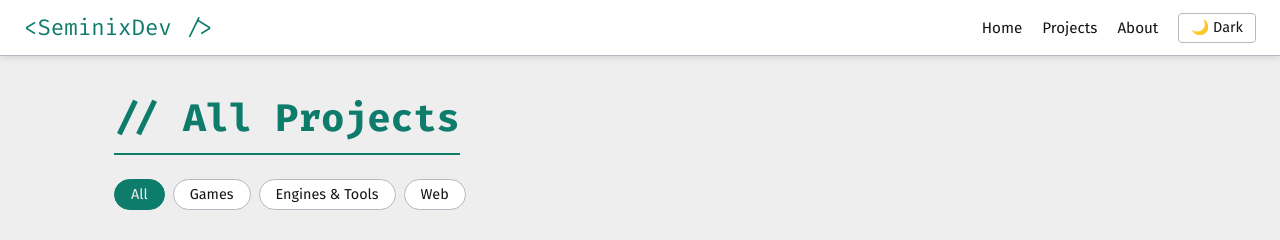
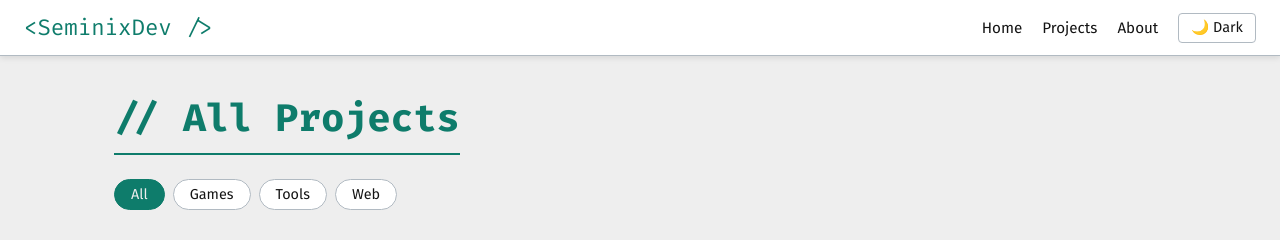
Before and after one commit to SeminixDev/seminixdev.github.io, an Astro site: page /projects in a window 1280 px wide. Shown: the top 240 px of the page. Built offline with nearby package versions, Linux system fonts and the light colour scheme; Astro itself is replaced by a stand-in of ours; grey boxes are pictures that could not be loaded.

Commit message:
Add Cloudfare Analytics

```diff
--- a/src/layouts/BaseLayout.astro
+++ b/src/layouts/BaseLayout.astro
@@ -91,5 +91,7 @@ const pageTitle = title === 'Piotr Moskala'
         });
       })();
     </script>
+    <!-- Cloudflare Web Analytics -->
+    <script type='module' src='https://static.cloudflareinsights.com/beacon.min.js' data-cf-beacon='{"token": "7c7e8955402841058c9325b5ab534f91"}'> </script>
   </body>
 </html>
--- a/src/pages/projects.astro
+++ b/src/pages/projects.astro
@@ -11,7 +11,7 @@ const projects = allProjects.sort((a, b) => b.data.date.localeCompare(a.data.dat
 const tabs = [
   { label: 'All',             value: 'all'    },
   { label: 'Games',           value: 'game'   },
-  { label: 'Engines & Tools', value: 'engine' },
+  { label: 'Tools',           value: 'engine' },
   { label: 'Web',             value: 'web'    },
 ];
 ---
```
